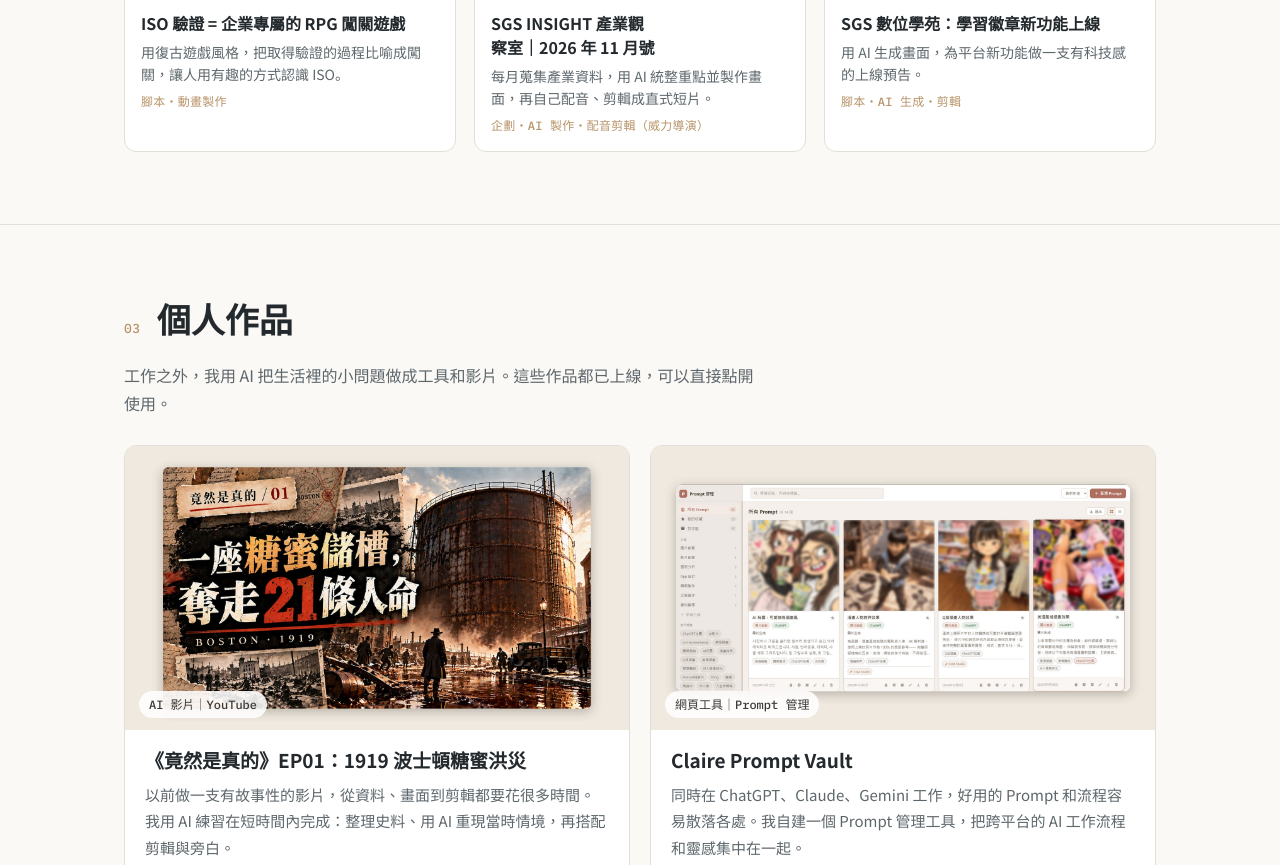
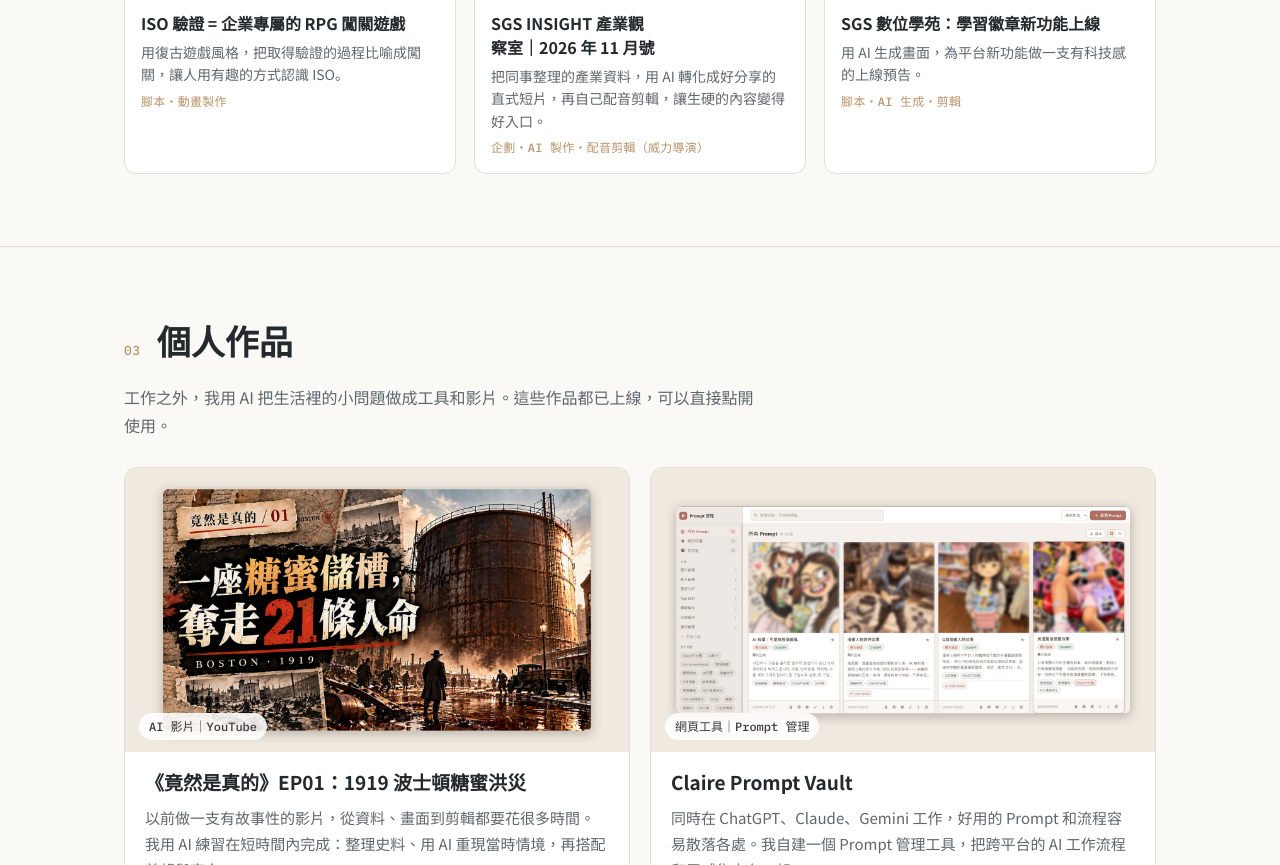
Before and after one commit to claire30212/claire-portfolio, a plain HTML site: page index.html in a window 1280 px wide. Shown: the part 3112-3977 px from the top of the page. Drawn offline with Linux system fonts and the light colour scheme.

Commit message:
Add files via upload

```diff
--- a/index.html
+++ b/index.html
@@ -549,7 +549,7 @@ nav ul a.on::after{transform:scaleX(1)}
       </a>
       <a class="vid" href="https://www.facebook.com/share/r/1Mi86i1fMh/">
         <div class="thumb"><img src="v-insight.jpg" alt="SGS INSIGHT 產業觀察室 2026 年 11 月號 影片畫面" loading="lazy"><span class="fmt">產業趨勢月報</span></div>
-        <div class="vb"><h3>SGS INSIGHT 產業觀察室｜2026 年 11 月號</h3><p>每月蒐集產業資料，用 AI 統整重點並製作畫面，再自己配音、剪輯成直式短片。</p><p class="role">企劃・AI 製作・配音剪輯（威力導演）</p></div>
+        <div class="vb"><h3>SGS INSIGHT 產業觀察室｜2026 年 11 月號</h3><p>把同事整理的產業資料，用 AI 轉化成好分享的直式短片，再自己配音剪輯，讓生硬的內容變得好入口。</p><p class="role">企劃・AI 製作・配音剪輯（威力導演）</p></div>
       </a>
       <a class="vid" href="https://www.facebook.com/reel/729737936818709">
         <div class="thumb"><img src="v-ai-badge.jpg" alt="SGS 數位學苑新功能上線 影片畫面" loading="lazy"><span class="fmt">AI 生成影片</span></div>
```
